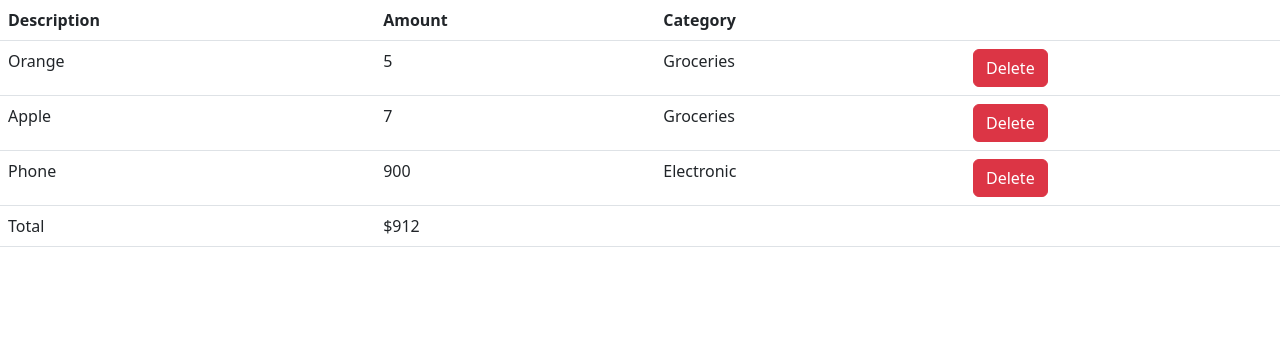
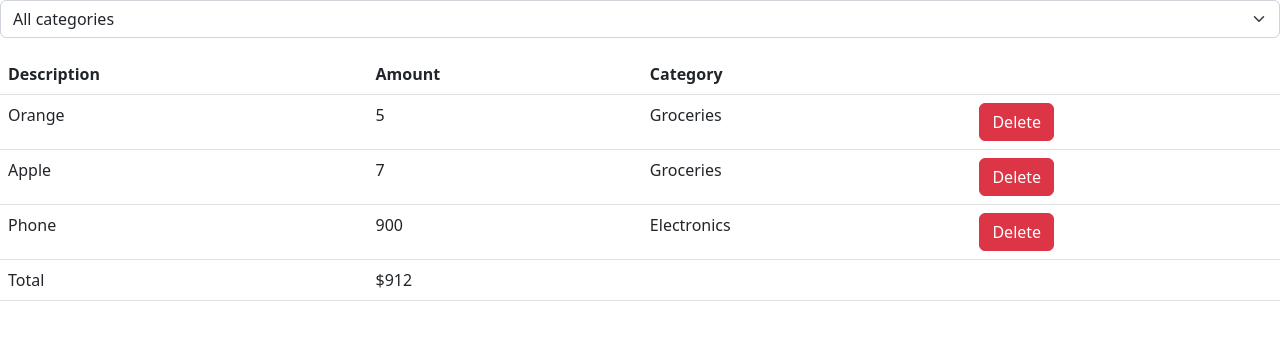
Before and after one commit to Davazano/ExpenseTracker, a React (Vite) app: page / in a window 1280 px wide. Shown: the top 340 px of the page. Built offline with nearby package versions, Linux system fonts and the light colour scheme.

Commit message:
Added Filter Component to App

```diff
--- a/src/App.tsx
+++ b/src/App.tsx
@@ -1,11 +1,13 @@
 import { useState } from "react";
 import ExpenseList from "./components/ExpenseList";
+import ExpenseFilter from "./components/ExpenseFilter";
 
 function App() {
+  const [selectedCategory, setSelectedCategory] = useState("");
   const [items, SetItems] = useState([
     { id: 1, description: "Orange", amount: 5, category: "Groceries" },
     { id: 2, description: "Apple", amount: 7, category: "Groceries" },
-    { id: 3, description: "Phone", amount: 900, category: "Electronic" },
+    { id: 3, description: "Phone", amount: 900, category: "Electronics" },
   ]);
 
   const handleDeleteItem = (id: number) => {
@@ -13,9 +15,18 @@ function App() {
     SetItems(items.filter((item) => item.id !== id));
   };
 
+  const visibleItems = selectedCategory
+    ? items.filter((item) => item.category === selectedCategory)
+    : items;
+
   return (
     <div>
-      <ExpenseList items={items} onDelete={handleDeleteItem} />
+      <div className="mb-3">
+        <ExpenseFilter
+          onSelectCategory={(category) => setSelectedCategory(category)}
+        />
+      </div>
+      <ExpenseList items={visibleItems} onDelete={handleDeleteItem} />
     </div>
   );
 }
```
